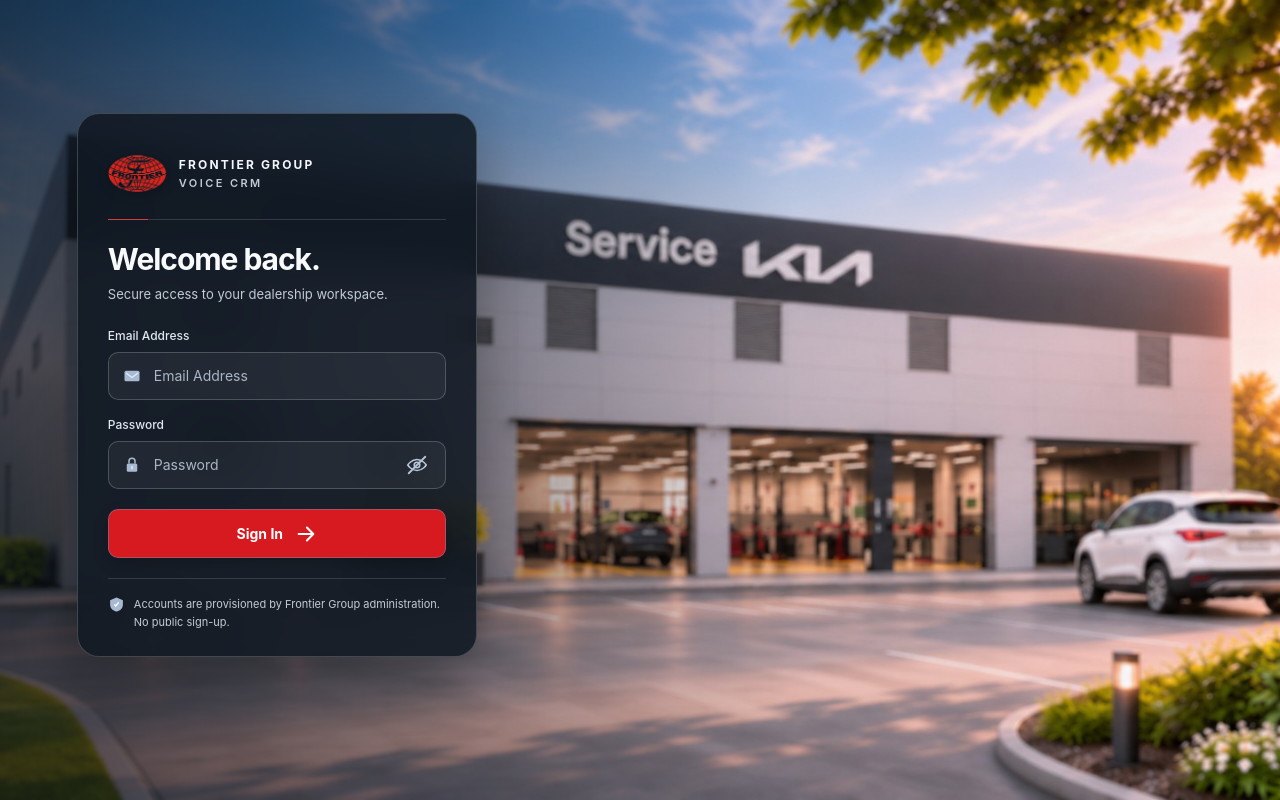
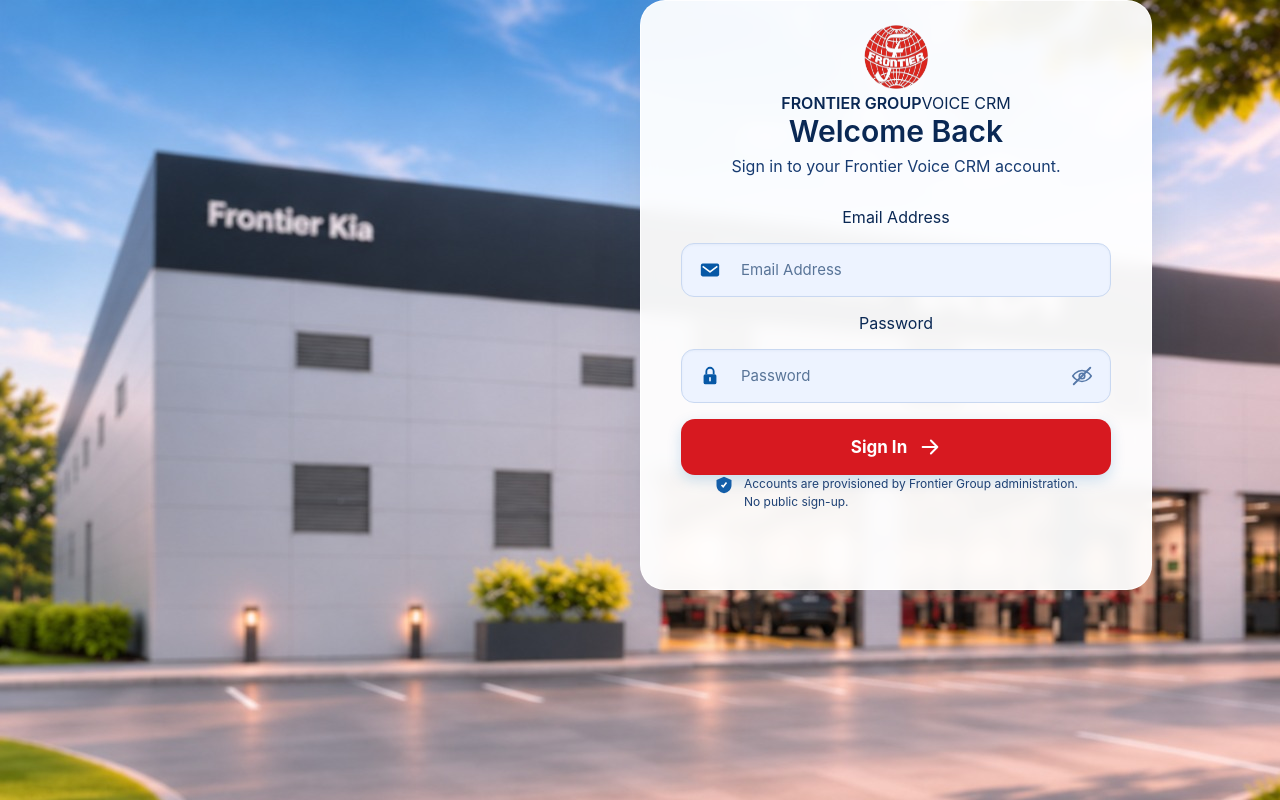
Before and after one commit to antnish1/AI-Voice-Agent, a Next.js app: page /login in a window 1280 px wide. Built offline with nearby package versions, Linux system fonts and the light colour scheme.

Commit message:
Build clean split login using supplied static Kia image

```diff
--- a/src/app/login/page.tsx
+++ b/src/app/login/page.tsx
@@ -6,18 +6,18 @@ import "./login-design.css";
 
 export default async function Login({searchParams}:{searchParams:Promise<{error?:string}>}){
  const {error}=await searchParams;
- return <main className="fv-login fv-login-full-background fv-login-left-card fv-login-premium">
-  <div className="fv-vehicle-background fv-static-login-background" aria-hidden="true"><div className="fv-vehicle-viewport"><img src="/banners/LOGINPAGE.jpeg" alt="" draggable={false} fetchPriority="high"/></div></div>
-  <section className="fv-left fv-left-login-layout" aria-label="Sign in to Frontier Voice CRM">
+ return <main className="fv-login fv-login-kia-split">
+  <aside className="fv-kia-hero" aria-label="Frontier Voice CRM"><img className="fv-kia-photo" src="/banners/LOGINPAGE.jpeg" alt="" draggable={false} fetchPriority="high"/><div className="fv-kia-copy"><div className="fv-kia-brand"><img src="/autoreach-logo.png" alt="" width={70} height={70}/><strong>FRONTIER<br/>GROUP</strong></div><span className="fv-kia-overline">FRONTIER VOICE CRM</span><h2>Smarter customer conversations for modern dealerships.</h2></div></aside>
+  <section className="fv-kia-auth" aria-label="Sign in to Frontier Voice CRM">
    <div className="fv-signin-card">
     <div className="fv-premium-brand"><img src="/autoreach-logo.png" alt="" width={64} height={64}/><div><strong>FRONTIER GROUP</strong><span>VOICE CRM</span></div></div>
     <div className="fv-premium-rule" aria-hidden="true"/>
-    <h1>Welcome back.</h1>
-    <p className="fv-signin-subtitle">Secure access to your dealership workspace.</p>
+    <h1>Welcome Back</h1>
+    <p className="fv-signin-subtitle">Sign in to your Frontier Voice CRM account.</p>
     {error&&<p className="fv-error" role="alert">Unable to sign in. Check your email and password.</p>}
     <form action={signIn} className="fv-login-form">
      <label className="fv-premium-label" htmlFor="fv-email">Email Address</label>
-     <div className="fv-input-wrap"><svg viewBox="0 0 24 24" aria-hidden="true"><rect x="2" y="5" width="20" height="14" rx="2" fill="currentColor"/><path d="m4 8 8 6 8-6" fill="none" stroke="#dfe9fa" strokeWidth="1.8" strokeLinejoin="round"/></svg><input id="fv-email" name="email" type="email" placeholder="Email Address" autoComplete="username" required/></div>
+     <div className="fv-input-wrap"><svg viewBox="0 0 24 24" aria-hidden="true"><rect x="2" y="5" width="20" height="14" rx="2" fill="currentColor"/><path d="m4 8 8 6 8-6" fill="none" stroke="#ffffff" strokeWidth="1.8" strokeLinejoin="round"/></svg><input id="fv-email" name="email" type="email" placeholder="Email Address" autoComplete="username" required/></div>
      <label className="fv-premium-label" htmlFor="fv-password">Password</label>
      <PasswordField/>
      <SignInButton/>
```
